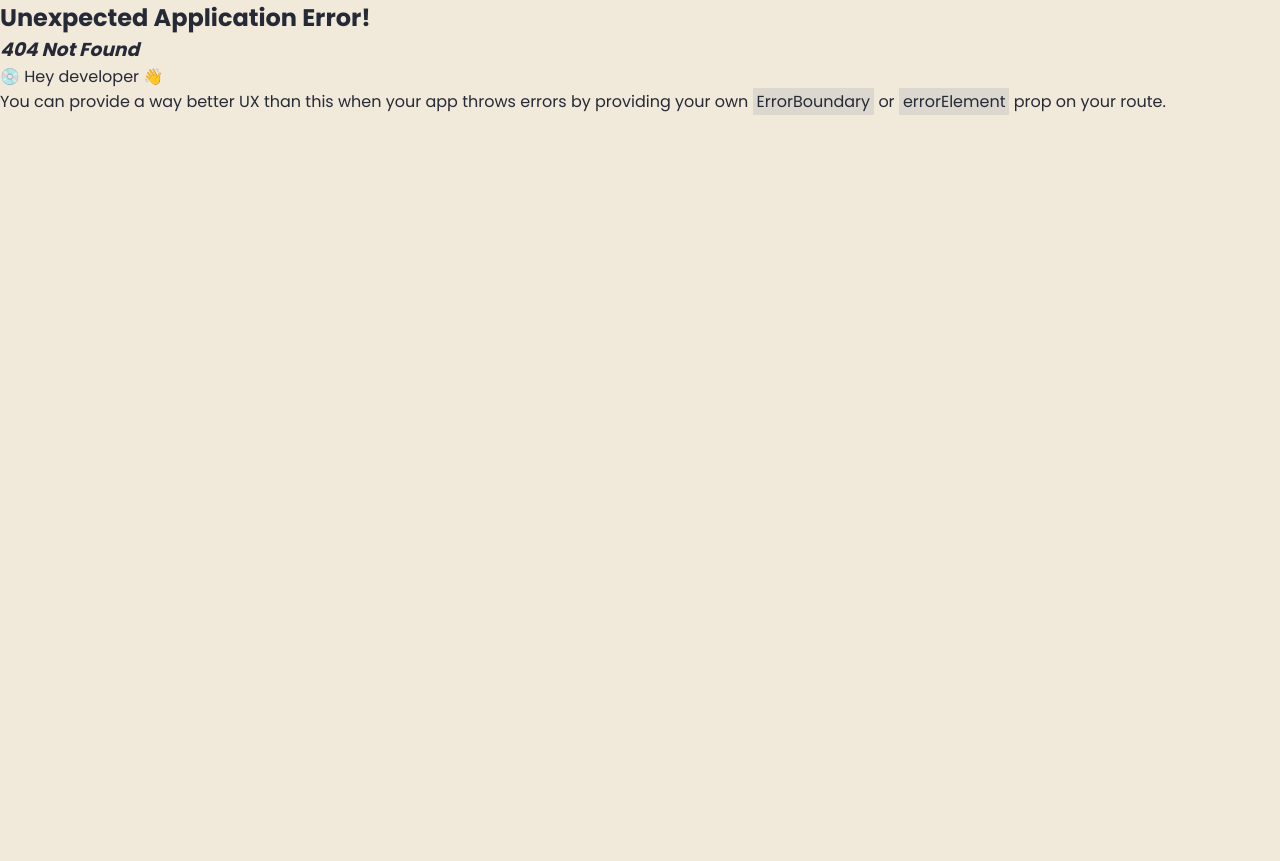
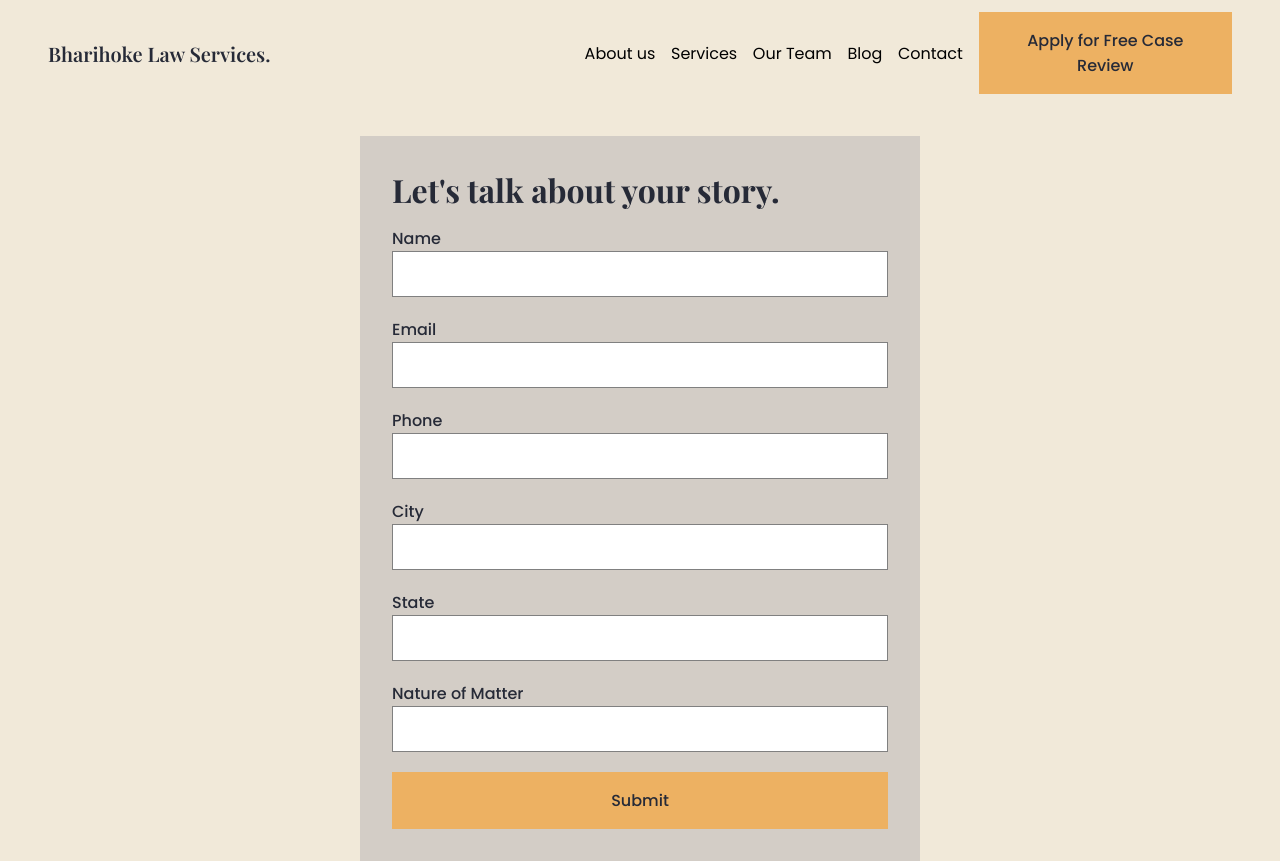
Before and after one commit to yummyweb/lawservices, a React (Create React App) app: page /apply in a window 1280 px wide. Before the commit this address had no page. Before the commit the page ends 800 px from the top, so only its background shows below. Built offline with nearby package versions, Linux system fonts and the light colour scheme; a web font is replaced by a local one.

Commit message:
form works a bit

```diff
--- a/src/components/About.jsx
+++ b/src/components/About.jsx
@@ -2,7 +2,7 @@ import "./About.css"
 
 function About() {
     return (
-        <div className="about-wrapper">
+        <div className="about-wrapper" id="about">
             <div className="left">
                 <p className="badge color-primary">About us</p>
                 <h1 className="heading font-title">A few words <br /> about our law firm</h1>
--- a/src/components/Footer.jsx
+++ b/src/components/Footer.jsx
@@ -3,11 +3,11 @@ import "./Footer.css"
 
 function Footer() {
     return (
-        <div className="footer-wrapper">
+        <div className="footer-wrapper" id="footer">
             <div className="footer-top">
                 <div className="left">
                     <div className="logo font-title">Bharihoke Law Services</div>
-                    <div className="help-email">help@bharihokelaw.co</div>
+                    <div className="help-email">contact@nishantbharihoke.com</div>
                     <div className="contact-no">+91 9910241176</div>
                     <div className="address color-mute">Chamber No. 2, Patli Gali, Secretariat</div>
                 </div>
--- a/src/components/Navbar.css
+++ b/src/components/Navbar.css
@@ -11,6 +11,7 @@ nav {
 .logo {
     font-size: 22px;
     font-weight: 600;
+    cursor: pointer;
 }
 
 nav .right {
@@ -25,6 +26,11 @@ nav .right {
     justify-content: space-evenly;
     align-items: center;
     width: 64%;
+}
+
+.links a {
+    color: black;
+    text-decoration: none;
 }
 
 @media (max-width: 1350px) {
--- a/src/components/Navbar.jsx
+++ b/src/components/Navbar.jsx
@@ -1,20 +1,23 @@
+import { useNavigate, useNavigation } from "react-router-dom"
 import "./Navbar.css"
 
 function Navbar() {
+    const navigate = useNavigate()
+
     return (
         <nav>
             <div className="left">
-                <div className="logo font-title">Bharihoke Law Services.</div>
+                <div onClick={() => navigate("/")} className="logo font-title">Bharihoke Law Services.</div>
             </div>
             <div className="right">
                 <div className="links">
-                    <a>About us</a>
-                    <a>Services</a>
-                    <a>Our Team</a>
-                    <a>Blog</a>
+                    <a href="/#about">About us</a>
+                    <a href="/#services">Services</a>
+                    <a href="/#team">Our Team</a>
+                    <a href="/blog">Blog</a>
                     <a>Contact</a>
                 </div>
-                <button className="primary">Make an Appointment</button>
+                <button onClick={() => navigate("/apply")} className="primary">Apply for Free Case Review</button>
             </div>
         </nav>
     )
--- /dev/null
+++ b/src/components/ReviewForm.css
@@ -0,0 +1,22 @@
+.form-wrapper {
+    padding: 2rem;
+    background-color: #d3cdc6;
+    width: 560px;
+    margin-top: 40px;
+}
+
+.form-wrapper form {
+    display: flex;
+    flex-direction: column;
+    gap: 20px;
+    margin-top: 15px;
+}
+
+.form-wrapper .form-field {
+    display: flex;
+    flex-direction: column;
+}
+
+.form-field label {
+    font-weight: 500;
+}
--- /dev/null
+++ b/src/components/ReviewForm.jsx
@@ -0,0 +1,44 @@
+import "./ReviewForm.css"
+
+function ReviewForm() {
+    return (
+        <div className="form-wrapper">
+            <h1 className="font-title">Let's talk about your story.</h1>
+            <form>
+                <div className="form-field">
+                    <label for="name">Name</label>
+                    <input id="name" />
+                </div>
+
+                <div className="form-field">
+                    <label for="email">Email</label>
+                    <input id="email" />
+                </div>
+
+                <div className="form-field">
+                    <label for="phone">Phone</label>
+                    <input id="phone" />
+                </div>
+
+                <div className="form-field">
+                    <label for="city">City</label>
+                    <input id="city" />
+                </div>
+
+                <div className="form-field">
+                    <label for="state">State</label>
+                    <input id="state" />
+                </div>
+
+                <div className="form-field">
+                    <label for="nature">Nature of Matter</label>
+                    <input id="nature" />
+                </div>
+
+                <button onClick={e => e.preventDefault()} className="primary">Submit</button>
+            </form>
+        </div>
+    )
+}
+
+export default ReviewForm
--- a/src/components/Services.jsx
+++ b/src/components/Services.jsx
@@ -7,7 +7,7 @@ import "./Services.css"
 
 function Services() {
     return (
-        <div className="services-wrapper">
+        <div className="services-wrapper" id="services">
             <p className="badge color-primary">Services</p>
             <h1 className="heading font-title">What we do</h1>
             <p className="description color-mute">Our lawyers are specialists in criminal law, civil law, commercial law, administrative law and
--- a/src/index.css
+++ b/src/index.css
@@ -56,3 +56,12 @@ button.ghost:hover {
 .color-mute {
   color: rgb(121, 119, 119);
 }
+
+input {
+  outline: none;
+  padding: 12px 8px;
+  border: 1px solid gray;
+}
+
+input:focus {
+}
--- a/src/index.js
+++ b/src/index.js
@@ -8,12 +8,17 @@ import {
   RouterProvider,
 } from "react-router-dom";
 import Home from './routes/Home';
+import Apply from './routes/Apply';
 
 const router = createBrowserRouter([
   {
     path: "/",
     element: <Home />,
   },
+  {
+    path: "/apply",
+    element: <Apply />,
+  }
 ]);
 
 const root = ReactDOM.createRoot(document.getElementById('root'));
--- /dev/null
+++ b/src/routes/Apply.css
@@ -0,0 +1,4 @@
+.center {
+    display: flex;
+    justify-content: center;
+}
--- /dev/null
+++ b/src/routes/Apply.jsx
@@ -0,0 +1,17 @@
+import Navbar from "../components/Navbar"
+import ReviewForm from "../components/ReviewForm"
+import "./Apply.css"
+
+function Apply() {
+    return (
+        <>
+            <Navbar />
+
+            <div className="center">
+                <ReviewForm />
+            </div>
+        </>
+    )
+}
+
+export default Apply
```
Also changed, not shown: src/routes/Contact.jsx (added).
